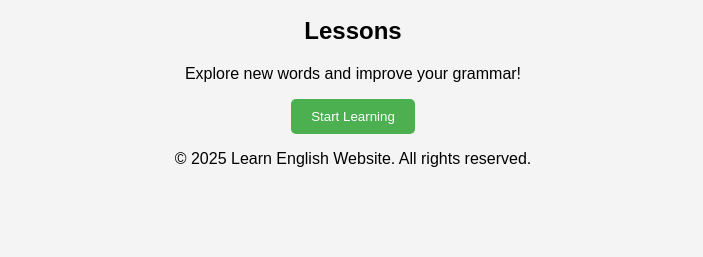
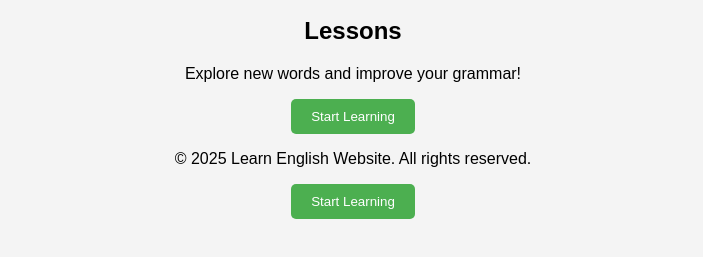
Before and after one commit to Nhat-Minh12/phanmemhoctienganh, a plain HTML site: page index.html in a window 1280 px wide. Shown: the part 435-692 px from the top of the page, without its empty margins (287-990 px from the left). Drawn offline with Linux system fonts and the light colour scheme.

Commit message:
Update index.html

```diff
--- a/index.html
+++ b/index.html
@@ -33,3 +33,4 @@
 </body>
 </html>
 <script src="script.js"></script>
+<a href="lesson.html"><button>Start Learning</button></a>
```
